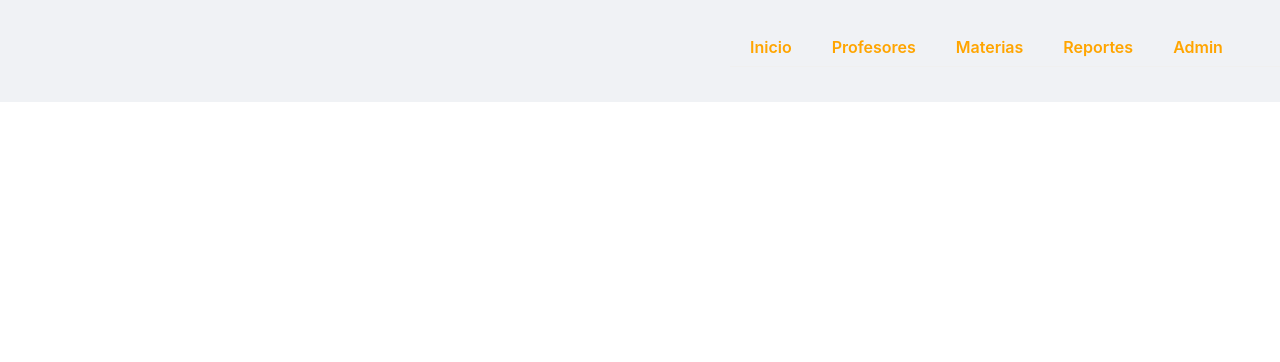
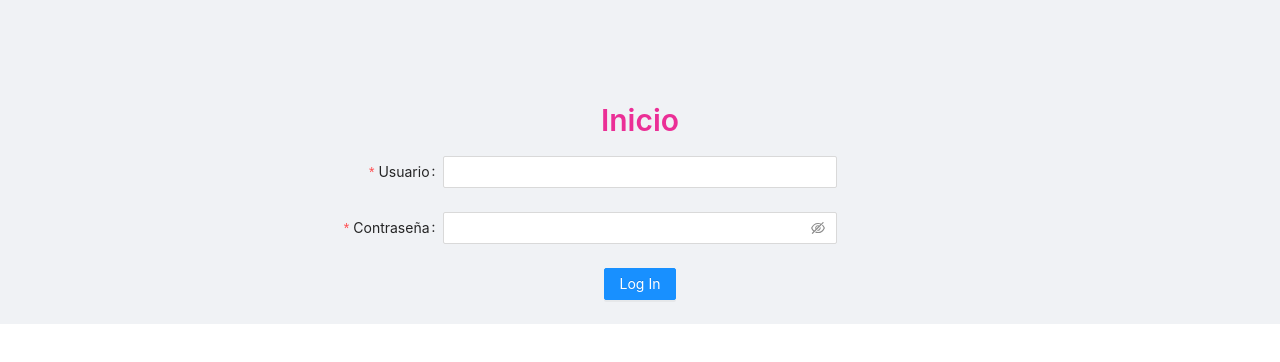
Before and after one commit to paulinagzd/app-integrador, a React (Create React App) app: page /login in a window 1280 px wide. Shown: the top 362 px of the page. Built offline with nearby package versions, Linux system fonts and the light colour scheme.

Commit message:
front de login y pagina de admin a medias ; se removieron otros componentes extras

```diff
--- a/src/App.js
+++ b/src/App.js
@@ -1,37 +1,48 @@
 import "./App.css";
-import Upload from './components/upload';
+import Upload from "./components/upload";
+import Login from "./pages/Login";
+import Admin from "./pages/Admin";
 import Profesores from "./pages/Profesores";
 import Materias from "./pages/Materias";
-import Inicio from "./pages/Inicio";
+// import Inicio from "./pages/Inicio";
 import Reportes from "./pages/Reportes";
 import Navbar from "./components/Navbar";
 import "antd/dist/antd.css";
 import { Layout } from "antd";
-import { useEffect } from "react";
+import { useState, useEffect } from "react";
 import { Route, Routes, Navigate, BrowserRouter } from "react-router-dom";
 const { Content } = Layout;
 
 function App() {
+  const [loadNavBar, setLoadNavBar] = useState(false);
+  useEffect(() => {
+    if (
+      window.location.pathname !== "/" &&
+      window.location.pathname !== "/login"
+    ) {
+      setLoadNavBar(true);
+    }
+  }, []);
   return (
     <div className="App">
       <Layout>
         <BrowserRouter>
-          <Navbar />
+          {loadNavBar ? <Navbar /> : null}
           <Content style={{ padding: "0 50px" }}>
             <div className="site-layout-content">
               <Routes>
-                <Route path="/" element={<Navigate to="/inicio" replace />} />
-                <Route path="/inicio" element={<Inicio />} />
+                <Route path="/" element={<Navigate to="/login" replace />} />
+                <Route
+                  path="/login"
+                  element={<Login setLoadNavBar={setLoadNavBar} />}
+                />
+                {/* <Route path="/inicio" element={<Inicio />} /> */}
                 <Route path="/profesor" element={<Profesores />} end />
                 <Route path="/materia" element={<Materias />} />
                 <Route path="/reporte" element={<Reportes />} />
-                {/* <Route path="/admin" element={<Admin/>} />  */}
+                <Route path="/admin" element={<Admin />} />
                 <Route path="/upload" element={<Upload />} />
-                {/* <Route path="/reportes" element={<Reportes/>} />
-                <Route path="/admin" element={<Admin/>} /> */}
               </Routes>
-
-              {/* <Profesores /> */}
               {/* <FileDrop></FileDrop> */}
             </div>
           </Content>
--- a/src/components/Navbar.js
+++ b/src/components/Navbar.js
@@ -25,6 +25,7 @@ export default function Navbar() {
 
   return (
     <Fragment>
+
         <Menu
           mode="horizontal"
           defaultSelectedKeys={tab || "inicio"}
@@ -36,7 +37,7 @@ export default function Navbar() {
             backgroundColor: "transparent",
           }}
         >
-        <Menu.Item
+          {/* <Menu.Item
             key="inicio"
             onClick={() => {
               setTitle("Inicio");
@@ -47,7 +48,7 @@ export default function Navbar() {
                 Inicio
               </Title>
             </Link>
-        </Menu.Item>
+          </Menu.Item>*/}
           <Menu.Item key="profesor" onClick={() => setTitle("Profesores")}>
             <Link to="/profesor">
               <Title strong level={5} style={{ color: "orange" }}>
--- /dev/null
+++ b/src/pages/Admin.js
@@ -0,0 +1,64 @@
+import React from 'react'
+import { Form, Input, Button, Checkbox } from 'antd';
+
+
+export default function Admin() {
+    const onFinishFailed = (errorInfo) => {
+        console.log("Las contraseña es erronea:", errorInfo);
+      };
+
+      //   async function onFinish(event) {
+      function onFinish() {
+        // event.preventDefault();
+
+        try {
+          //   await Auth.signIn(email, password);
+          //   userHasAuthenticated(true);
+          console.log("contraseña adquirida")
+        } catch (e) {
+          alert(e.message);
+        }
+      }
+  return (
+    <Form
+      name="basic"
+      labelCol={{
+        span: 8,
+      }}
+      wrapperCol={{
+        span: 8,
+      }}
+      initialValues={{
+        remember: true,
+      }}
+      onFinish={onFinish}
+      onFinishFailed={onFinishFailed}
+      autoComplete="off"
+    >
+        <h3 style={{marginRight:"auto"}}>Cambio de contraseña</h3>
+      <Form.Item
+        label="Introducir antigua contraseña"
+        name="cambiasContrasena"
+        rules={[
+          {
+            required: true,
+            message: 'Introducir nueva contraseña!',
+          },
+        ]}
+      >
+        <Input />
+      </Form.Item>
+
+      <Form.Item
+        wrapperCol={{
+          offset: 8,
+          span: 8,
+        }}
+      >
+        <Button type="primary" htmlType="submit">
+          Verificar
+        </Button>
+      </Form.Item>
+    </Form>
+  )
+}
--- a/src/pages/Inicio.js
+++ /dev/null
@@ -1,7 +0,0 @@
-import React from 'react'
-
-export default function Inicio() {
-  return (
-    <div>Inicio</div>
-  )
-}
--- /dev/null
+++ b/src/pages/Login.js
@@ -0,0 +1,87 @@
+import { Fragment, useCallback, useEffect, useState, useRef } from "react";
+import { Link } from "react-router-dom";
+import { Form, Input, Button, Checkbox, Typography } from "antd";
+import { useNavigate } from "react-router-dom";
+
+const { Title } = Typography;
+
+export default function Login(props) {
+  const nav = useNavigate();
+
+  const onFinishFailed = (errorInfo) => {
+    console.log("Failed:", errorInfo);
+  };
+
+  //   async function login(event) {
+  function onFinish() {
+    // event.preventDefault();
+
+    try {
+      //   await Auth.signIn(email, password);
+      //   userHasAuthenticated(true);
+      nav("/admin");
+      props.setLoadNavBar(true)
+    } catch (e) {
+      alert(e.message);
+    }
+  }
+  return (
+    <Fragment >
+      <Title level={2} style={{ color: "#eb2f96" , marginTop: "100px" }}>
+        Inicio
+      </Title>
+      <Form
+        name="basic"
+        labelCol={{
+          span: 8,
+        }}
+        wrapperCol={{
+          span: 8,
+        }}
+        initialValues={{
+          remember: true,
+        }}
+        onFinish={onFinish}
+        onFinishFailed={onFinishFailed}
+        autoComplete="off"
+      >
+        <Form.Item
+          label="Usuario"
+          name="usuario"
+          rules={[
+            {
+              required: true,
+              message: "Introducir usuario!",
+            },
+          ]}
+        >
+          <Input />
+        </Form.Item>
+
+        <Form.Item
+          label="Contraseña"
+          name="contrasena"
+          rules={[
+            {
+              required: true,
+              message: "Introducir contraseña!",
+            },
+          ]}
+        >
+          <Input.Password />
+        </Form.Item>
+
+        <Form.Item
+          wrapperCol={{
+            offset: 8,
+            span: 8,
+          }}
+        >
+          <Button type="primary" htmlType="submit">
+            Log In
+          </Button>
+        </Form.Item>
+      </Form>
+    </Fragment>
+  );
+}
--- a/src/pages/Profesores.module.css
+++ /dev/null
@@ -1,6 +0,0 @@
-.btnAgregar {
-  color: "#eb2f96";
-  border-color: "white";
-  margin-top: "10px";
-  margin-bottom: "10px";
-}
```
Lines whose indentation alone changed are shown as unchanged.
